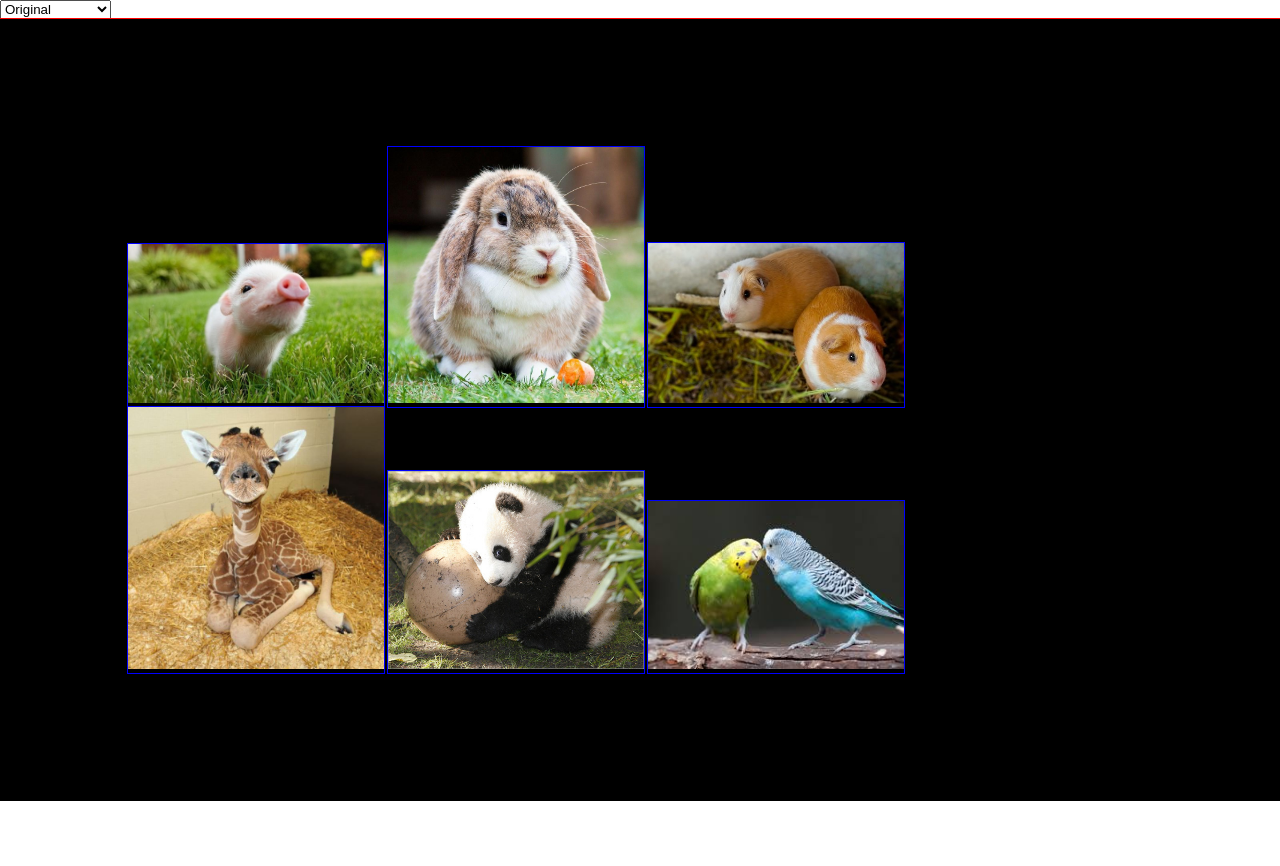
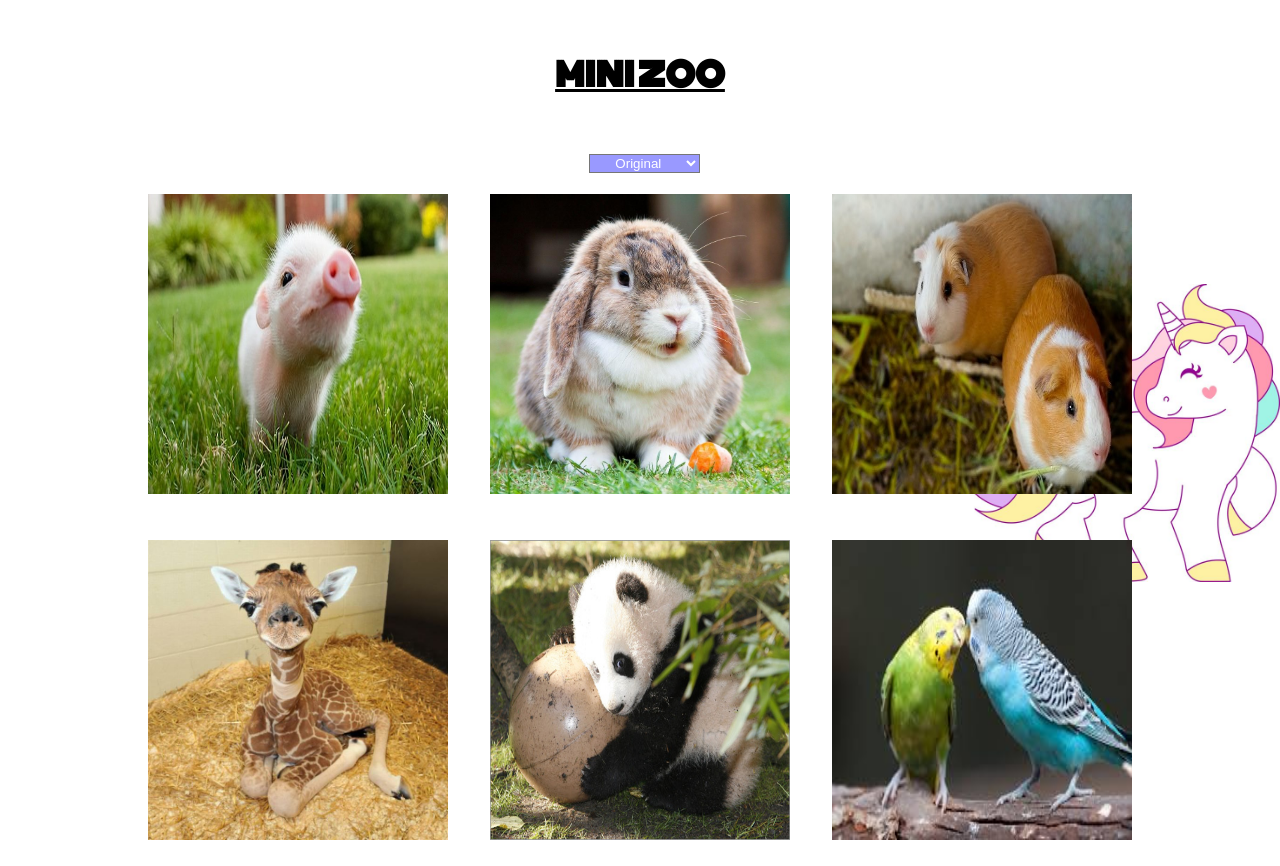
Before and after one commit to adayc/mini-zoo, a plain HTML site: page index.html in a window 1280 px wide. Before the commit the page ends 801 px from the top, so only its background shows below. Drawn offline with Linux system fonts and the light colour scheme.

Commit message:
CSS terminado

```diff
--- a/css/main.css
+++ b/css/main.css
@@ -11,35 +11,84 @@
 
 }
 
+body
+{
+  background-image: url('../assets/imgs/unicornio.jpg');
+  background-position: right; /*Posicionamos el fondo en el centro*/
+  background-repeat:no-repeat;/*Indicamos que no se repita el fondo*/
+  background-size: 25%;/*Ajustamos el tamaño de la imagen de fondo*/
+  font-family: 'Monoton', cursive;
+}
+
+
+
+h1{
+  margin:50px;
+  text-align: center;
+  text-decoration:underline;
+
+}
+
+
+select{
+ text-align: center;
+ color: white;
+ background-color:#99f;
+}
+
+#options {
+  margin-top: 50px;
+padding-left:46%;
+
+
+}
+
+
 #grid {
 
-  padding: 10%;
-  outline: solid 1px red;
+  text-align: center;
+
   width: 100%;
-  background-color: black;
+
 }
 
 .images{
   display:inline-block;
-  height:25%;
-  width:25%;
-  outline: solid 1px blue;
+
+  margin: 20px;
+
+
 
 }
 
 .images img{
+  height:300px;
 max-width: 100%;
-max-height: 100%;
+max-height:100%;
+width:300px;
+
 }
 
 .grayscale img{
   filter:grayscale(100%);
+  -webkit-filter: grayscale(100%);
+  -moz-filter: grayscale(100%);
+  -o-filter:grayscale(100%);
+  -ms-filter: grayscale(100%);
 }
 
 .sepia img{
   filter:sepia(100%);
+  -webkit-filter: sepia(100%);
+  -moz-filter: sepia(100%);
+  -o-filter:sepia(100%);
+  -ms-filter: sepia(100%);
 }
 
 .invert img{
   filter:invert(100%);
+  -webkit-filter: invert(100%);
+  -moz-filter: invert(100%);
+  -o-filter:invert(100%);
+  -ms-filter: invert(100%);
 }
--- a/index.html
+++ b/index.html
@@ -5,16 +5,22 @@
   <meta name="viewport" content="width=device-width, initial-scale=1.0">
   <meta http-equiv="X-UA-Compatible" content="ie=edge">
   <title>Mini - zoo</title>
+   <!-- Fuentes externas  -->
+   <link href="css/main.css" rel="stylesheet">
+  <link href="https://fonts.googleapis.com/css?family=Monoton" rel="stylesheet">
   <!-- Hojas de estilo para este proyecto  -->
   <link href="css/main.css" rel="stylesheet">
 </head>
 <body>
-  <select id="effects">
+  <h1>MINI ZOO</h1>
+ <div id='options'>
+  <select id="effects" title="Opciones de filtro">
         <option value="original">Original</option>
         <option value="sepia">Sepia</option>
         <option value="grayscale">Blanco y negro</option>
         <option value="invert">Invertir colores</option>
   </select>
+ </div>
  <div id='grid'>
   <div class="images"> <img src='assets/imgs/chanchito.jpg' alt='chanchito'> </div>
   <div class="images"> <img src='assets/imgs/conejo.jpg' alt='conejo'> </div>
```
Also changed, not shown: assets/imgs/unicornio.jpg (added). Lines whose indentation alone changed are shown as unchanged.
